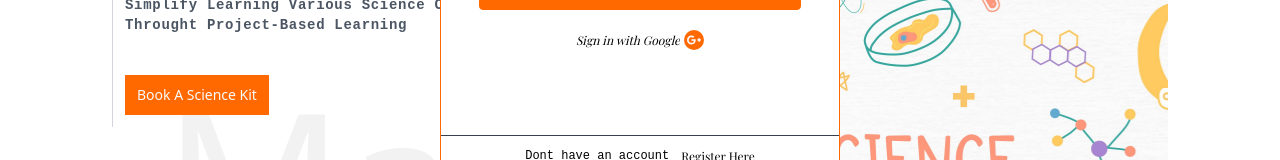
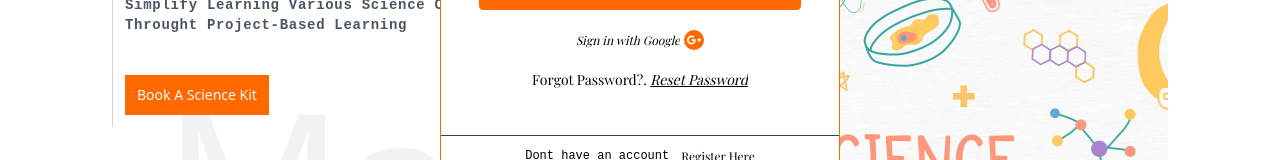
Before and after one commit to MakeMaker-Kit/MAKERMAKER, a React (Vite) app: page / in a window 1280 px wide. Both pictures are taken after a click on the element "Login". Shown: the part 323-483 px from the top of the page. Built offline with nearby package versions, Linux system fonts and the light colour scheme; what tailwindcss-radix would draw is missing.

Commit message:
Add Forgotten section ui

```diff
--- a/src/components/modals/authmodal/authpages/Login.tsx
+++ b/src/components/modals/authmodal/authpages/Login.tsx
@@ -71,6 +71,19 @@ const Login: React.FC<AuthContentType> = ({ generateTitle, page, setPage }) => {
                   </span>
                 </div>
               </div>
+              {/*   Forgot PassWord */}
+              <div className={`${mainLayout} max-w-nine`}>
+                <p
+                  className={`whitespace-nowrap ${textCustom} text-sm font-playfair`}
+                >
+                  Forgot Password?.{" "}
+                  <span className="italic cursor-pointer underline"
+                  onClick={() => setPage((currentPage) =>  currentPage + 2)}
+                  >
+                    Reset Password{" "}
+                  </span>{" "}
+                </p>
+              </div>
             </div>
           </div>
           <div className="w-full h-px bg-gray-700" />
```
